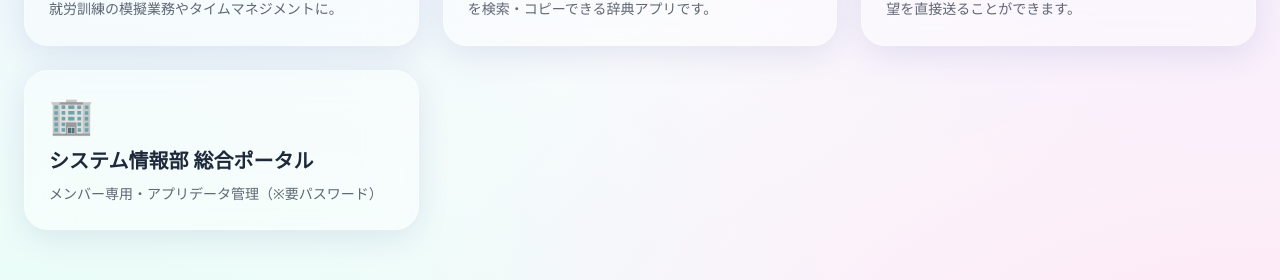
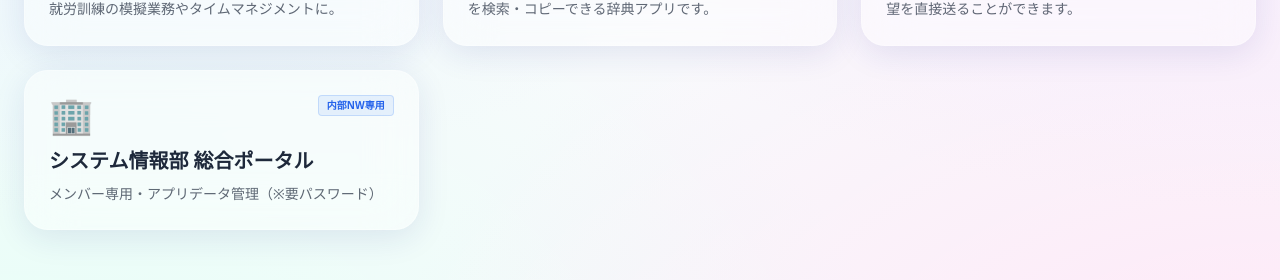
Before and after one commit to DC-IT-KYOBASHI/portalapp, a React (Vite) app: page /nippo in a window 1280 px wide. Shown: the part 356-636 px from the top of the page. Built offline with nearby package versions, Linux system fonts and the light colour scheme.

Commit message:
feat: add internal NW label to portal card in home screen

```diff
--- a/src/pages/PortalHome/index.tsx
+++ b/src/pages/PortalHome/index.tsx
@@ -63,10 +63,15 @@ export default function PortalHome() {
           href="https://dcitex-kyobashi-se.joinus-dc-kyobashi.com/"
           target="_blank"
           rel="noopener noreferrer"
-          className="glass-panel rounded-3xl p-6 flex flex-col items-start transition-all duration-300 hover:shadow-xl hover:-translate-y-1 group border border-blue-500/30 dark:border-blue-500/20 bg-blue-500/5"
+          className="glass-panel rounded-3xl p-6 flex flex-col items-start transition-all duration-300 hover:shadow-xl hover:-translate-y-1 group border border-blue-500/30 dark:border-blue-500/20 bg-blue-500/5 relative overflow-hidden"
         >
-          <div className="text-4xl mb-3 group-hover:scale-110 transition-transform origin-left">
-            🏢
+          <div className="flex justify-between items-start w-full mb-3">
+            <div className="text-4xl group-hover:scale-110 transition-transform origin-left">
+              🏢
+            </div>
+            <span className="text-[10px] bg-blue-500/10 text-blue-600 dark:bg-blue-500/20 dark:text-blue-300 border border-blue-500/20 px-2 py-0.5 rounded font-bold">
+              内部NW専用
+            </span>
           </div>
           <h3 className="text-xl font-bold mb-2 group-hover:text-blue-500 transition-colors">
             システム情報部 総合ポータル
```
